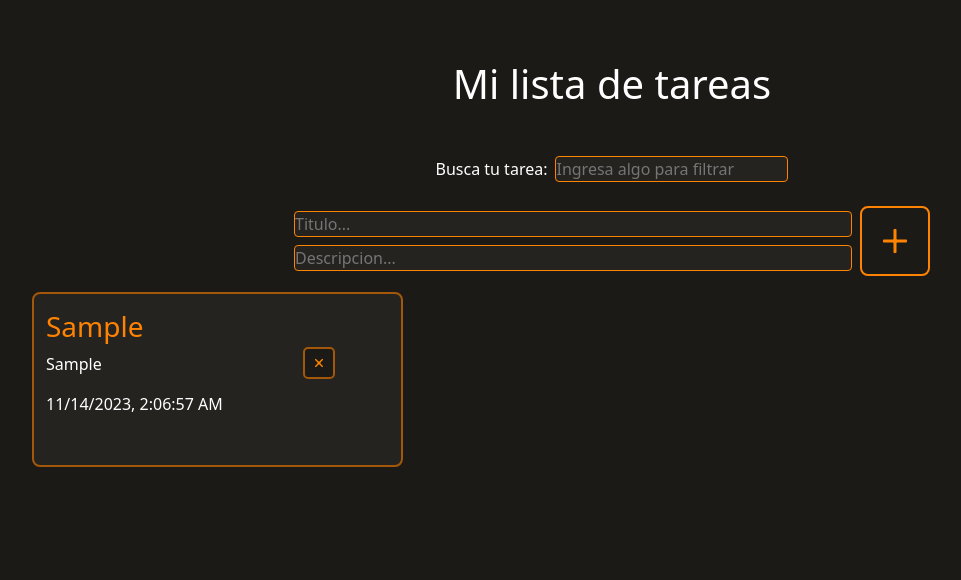
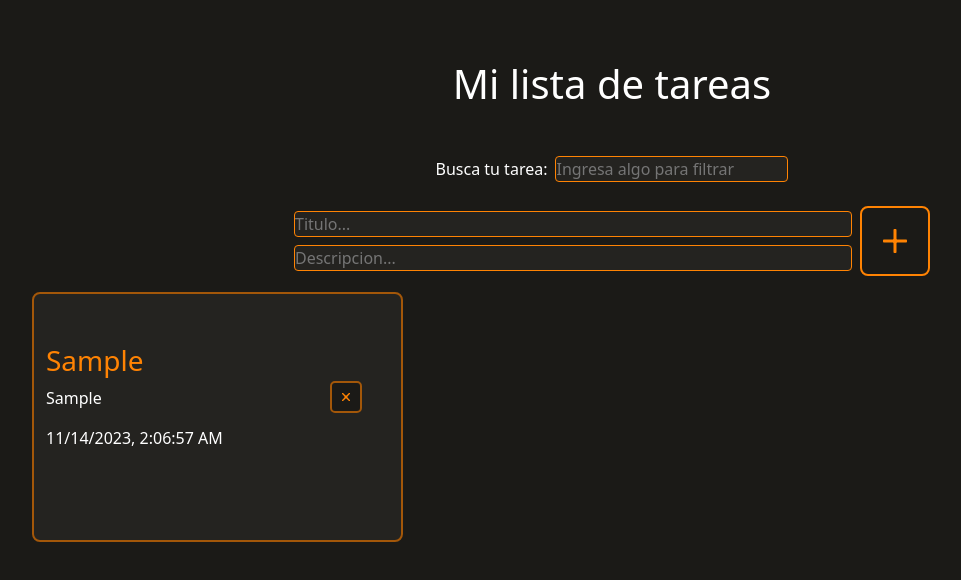
Before and after one commit to brunobusnelli/Grupo6-AP, a React (Vite) app: page / in a window 1280 px wide. Both pictures are taken after typing "Sample", "Sample" into the empty fields and a click on the button 923 px from the left and 241 px from the top of the page. Shown: the top 580 px of the page, without its empty margins (28-989 px from the left). Built offline with nearby package versions, Linux system fonts and the light colour scheme.

Commit message:
arreglos

```diff
--- a/src/components/TasksItems/TaskItems.css
+++ b/src/components/TasksItems/TaskItems.css
@@ -3,8 +3,8 @@
     border: 2px solid #A35709;
     background: #242320;
     width: 345px;
-    height: 175px;
-    padding: 16px;
+    height: 250px;
+    padding: 50px;
     display: block;
     align-items: center;
     gap: 16px;
@@ -23,3 +23,7 @@
 .task-item:hover {
     transform: scale(1.04);
 }
+
+p {
+    word-wrap: break-word;
+}
--- a/src/components/TasksItems/TaskItems.jsx
+++ b/src/components/TasksItems/TaskItems.jsx
@@ -12,7 +12,7 @@ const TaskItem = ({ task, deleteTask }) => {
               <p>{task.description}</p>
               <span>{task.createdAt}</span>
             </div>
-            <div className="col-3 d-flex">
+            <div className="col-3 d-flex justify-content-center">
               <button onClick={() => deleteTask(task.id)} className="dellBtn">
                 <img src={dellBtn} alt="" />
               </button>
```
Also changed, not shown: src/components/borrar.css (deleted).
